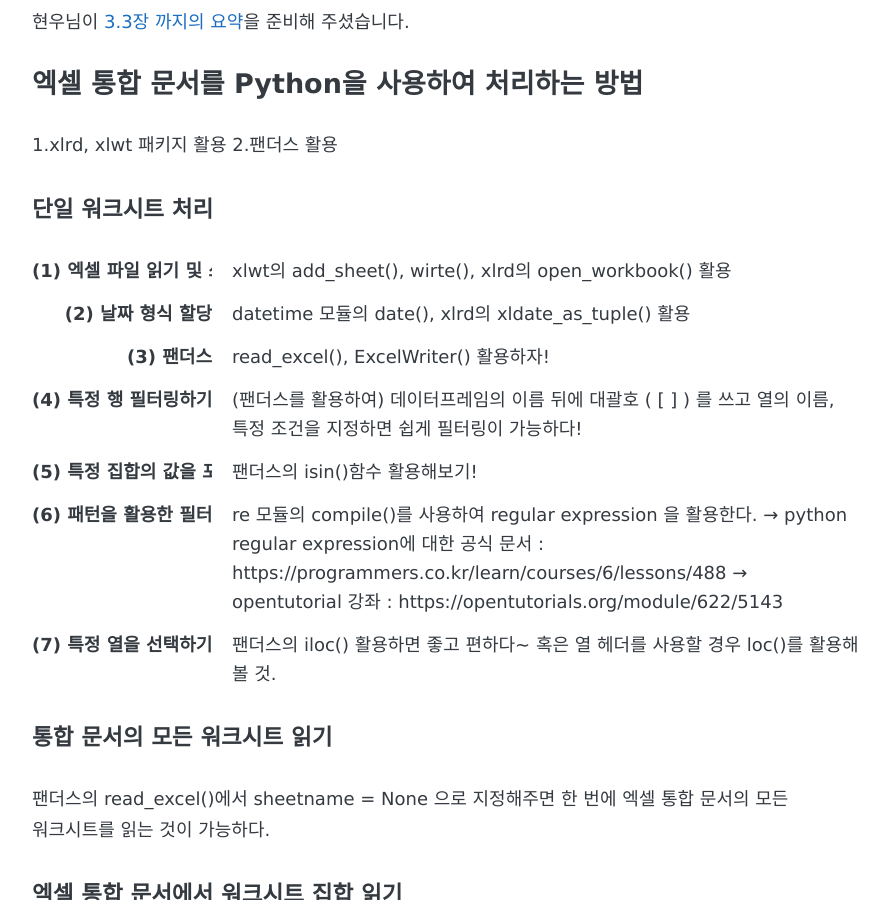
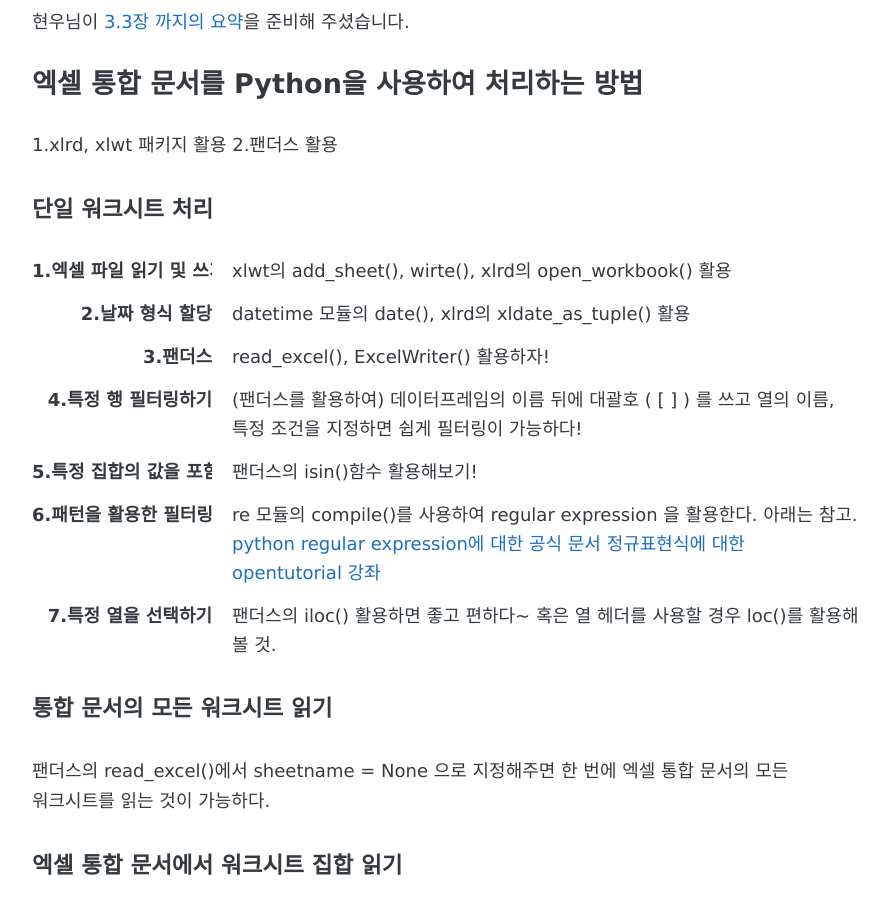
Before and after one commit to 8percent/8percent.github.io, a Jekyll site: the page built from _posts/2018-01-16-mirror3.md, in a window 1280 px wide and 900 px high, scrolled down 756 px. Shown: the whole window, without its empty margins (194-1082 px from the left). Built offline with Jekyll 4.4.1, drawn with Linux system fonts in a browser that asks for light colours; some web fonts are replaced.

Commit message:
거울아^2 세미나 3번째 후기 표시 일부 수정 + 링크 수정

```diff
--- a/_posts/2018-01-16-mirror3.md
+++ b/_posts/2018-01-16-mirror3.md
@@ -22,27 +22,28 @@ comments: true
 2.팬더스 활용
 
 #### 단일 워크시트 처리
-(1) 엑셀 파일 읽기 및 쓰기
+1.엑셀 파일 읽기 및 쓰기
 : xlwt의 add_sheet(), wirte(), xlrd의 open_workbook() 활용
 
-(2) 날짜 형식 할당
+2.날짜 형식 할당
 : datetime 모듈의 date(), xlrd의 xldate_as_tuple() 활용
 
-(3) 팬더스
+3.팬더스
 : read_excel(), ExcelWriter() 활용하자!
 
-(4) 특정 행 필터링하기
+4.특정 행 필터링하기
 : (팬더스를 활용하여) 데이터프레임의 이름 뒤에 대괄호 ( [ ] ) 를 쓰고 열의 이름, 특정 조건을 지정하면 쉽게 필터링이 가능하다!
 
-(5) 특정 집합의 값을 포함하는 행의 필터링
+5.특정 집합의 값을 포함하는 행의 필터링
 : 팬더스의  isin()함수 활용해보기!
 
-(6) 패턴을 활용한 필터링
+6.패턴을 활용한 필터링
 : re 모듈의 compile()를 사용하여 regular expression 을 활용한다.
-→ python regular expression에 대한 공식 문서 : https://programmers.co.kr/learn/courses/6/lessons/488
-→ opentutorial 강좌 : https://opentutorials.org/module/622/5143
+아래는 참고.
+[python regular expression에 대한 공식 문서](https://docs.python.org/3/library/re.html?highlight=re#module-re)
+[정규표현식에 대한 opentutorial 강좌](https://opentutorials.org/module/622/5143)
 
-(7) 특정 열을 선택하기
+7.특정 열을 선택하기
 : 팬더스의 iloc() 활용하면 좋고 편하다~ 혹은 열 헤더를 사용할 경우 loc()를 활용해 볼 것.
 
 #### 통합 문서의 모든 워크시트 읽기
```
